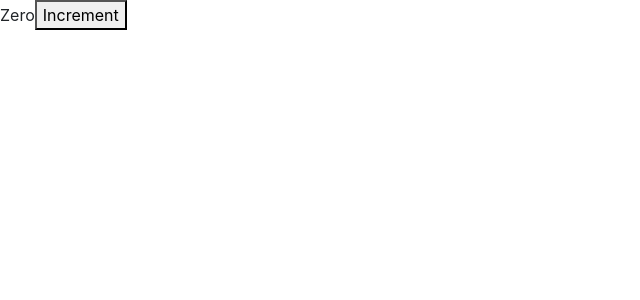
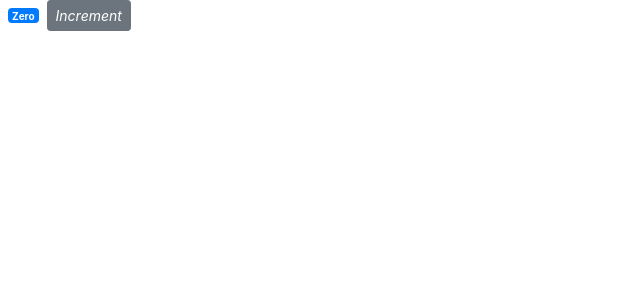
Before and after one commit to kaviyapreethi/React-counter-app, a React (Create React App) app: page / in a window 1280 px wide. Shown: the top 300 px of the page, without its empty margins (0-640 px from the left). Built offline with nearby package versions, Linux system fonts and the light colour scheme.

Commit message:
Setting Attributes

```diff
--- a/src/components/counter.jsx
+++ b/src/components/counter.jsx
@@ -4,11 +4,22 @@
   state = {
     count: 0
   };
+  styles = {
+    fontSize: 10,
+    fontWeight: "bold"
+  };
   render() {
     return (
       <React.Fragment>
-        <span>{this.formatCount()}</span>
-        <button>Increment</button>
+        <span style={this.styles} className="badge badge-primary m-2">
+          {this.formatCount()}
+        </span>
+        <button
+          style={{ fontStyle: "italic" }}
+          className="btn btn-secondary btn-sm"
+        >
+          Increment
+        </button>
       </React.Fragment>
     );
   }
```
